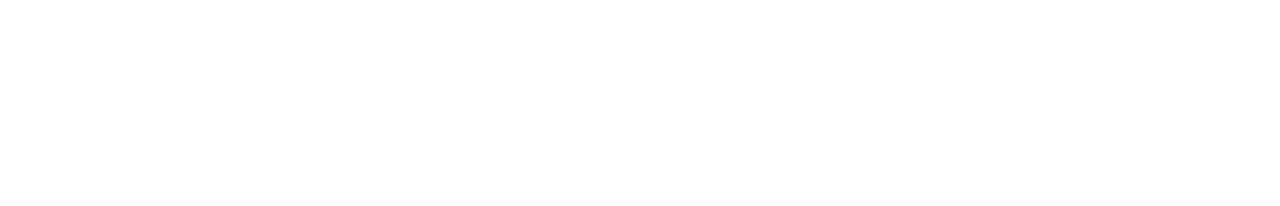
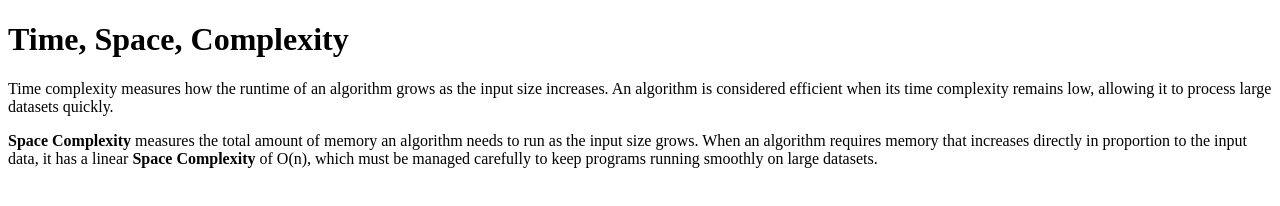
Before and after one commit to acciojob/time-and-space-complexity-Tazh-nik, a website: page main.html in a window 1280 px wide. Drawn offline with Linux system fonts and the light colour scheme.

Commit message:
created a submission

```diff
--- a/main.html
+++ b/main.html
@@ -7,6 +7,9 @@
 </head>
 
 <body>
+	<h1>Time, Space, Complexity</h1>
+	<p>Time complexity measures how the runtime of an algorithm grows as the input size increases. An algorithm is considered efficient when its time complexity remains low, allowing it to process large datasets quickly.</p>
+	<b>Space Complexity</b> measures the total amount of memory an algorithm needs to run as the input size grows. When an algorithm requires memory that increases directly in proportion to the input data, it has a linear <b>Space Complexity</b> of O(n), which must be managed carefully to keep programs running smoothly on large datasets.
 	<!-- the entire body must be written by student -->
     <script type="text/javascript" src="./script.js">
 </script>
```
